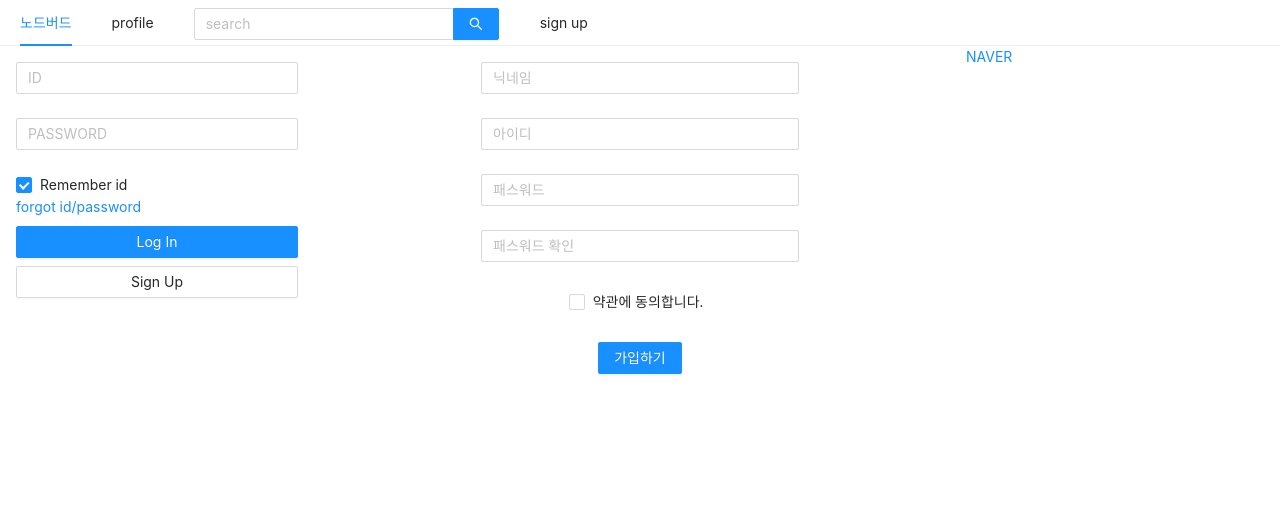
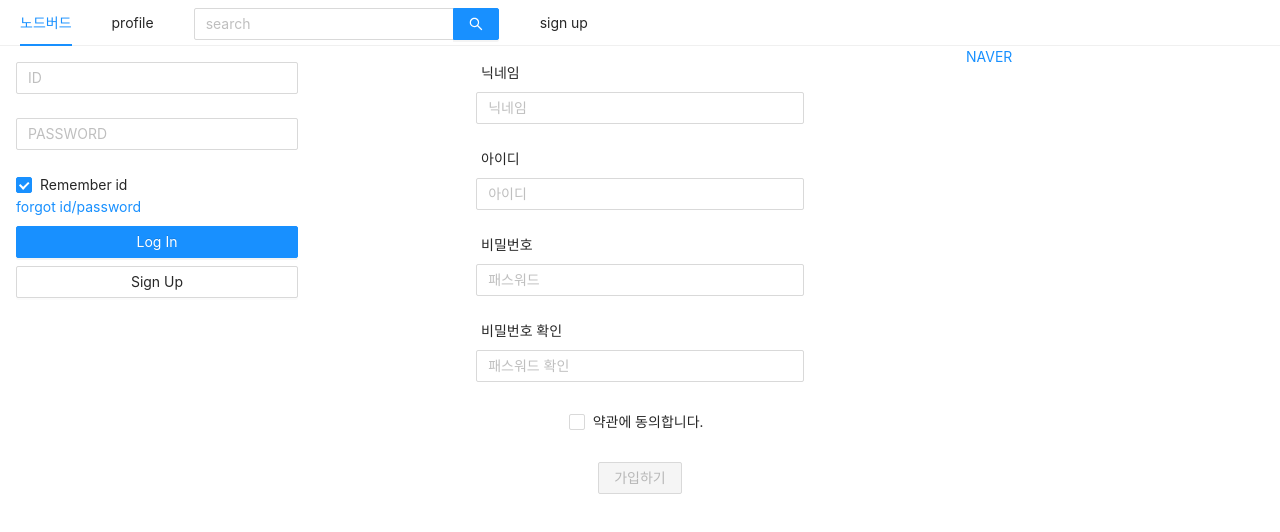
Before and after one commit to cjhmoves33/TIL, a Next.js app in the folder front/: page /signup in a window 1280 px wide. Shown: the top 532 px of the page. Built offline with nearby package versions, Linux system fonts and the light colour scheme.

Commit message:
sign up 버튼 disabled 기능 추가

```diff
--- a/front/pages/signup.jsx
+++ b/front/pages/signup.jsx
@@ -12,13 +12,14 @@ import styled from 'styled-components';
 import AppLayout from '../components/AppLayout';
 
 import useInput from '../hooks/useInput';
+import signUpLabel from '../hooks/signUpLabel';
 
 const ErrorMessage = styled.div`
   color: red;
 `;
 
 const FormInput = styled(Input)`
-  width: 50%;
+  width: 51.5%;
 `;
 
 
@@ -54,6 +55,26 @@ const SignUp = () => {
     textAlign: 'center'
   }))
 
+  const labelNickname = signUpLabel('닉네임');
+  const labelId = signUpLabel('아이디');
+  const labelPassword = signUpLabel('비밀번호');
+  const labelPasswordCheck = signUpLabel('비밀번호 확인');
+
+  const changeButtonAccess = useMemo( () => {
+    if (id && nickname && password && passwordCheck && (term === true)) {
+      return {
+        type: 'primary',
+        htmlType: 'submit'
+      }
+    } else {
+      return {
+        type: 'primary',
+        htmlType: 'submit',
+        disabled: 'disabled'
+      }
+    }
+  }, [id, nickname, password, passwordCheck, term])
+
   return (
     <>
       <Head>
@@ -61,7 +82,7 @@ const SignUp = () => {
       </Head>
       <AppLayout>
         <Form onFinish={onSignUp} layout='vertical' style={style}>
-          <Form.Item >
+          <Form.Item {...labelNickname}>
             <FormInput
             value={nickname}
             onChange={setNickname}
@@ -70,7 +91,7 @@ const SignUp = () => {
             />
           </Form.Item>
 
-          <Form.Item >
+          <Form.Item {...labelId}>
             <FormInput
             value={id}
             onChange={setId}
@@ -79,7 +100,7 @@ const SignUp = () => {
             />
           </Form.Item>
 
-          <Form.Item >
+          <Form.Item {...labelPassword}>
             <FormInput
             type='password'
             value={password}
@@ -89,7 +110,7 @@ const SignUp = () => {
             />
           </Form.Item>
 
-          <Form.Item >
+          <Form.Item {...labelPasswordCheck}>
             <FormInput
             type='password'
             value={passwordCheck}
@@ -106,7 +127,7 @@ const SignUp = () => {
           </Form.Item>
 
           <Form.Item >
-            <Button type='primary' htmlType='submit'>가입하기</Button>
+            <Button {...changeButtonAccess}>가입하기</Button>
           </Form.Item>
         </Form>
       </AppLayout>
```
